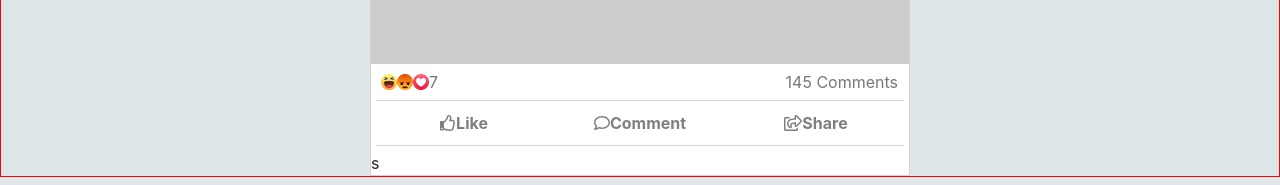
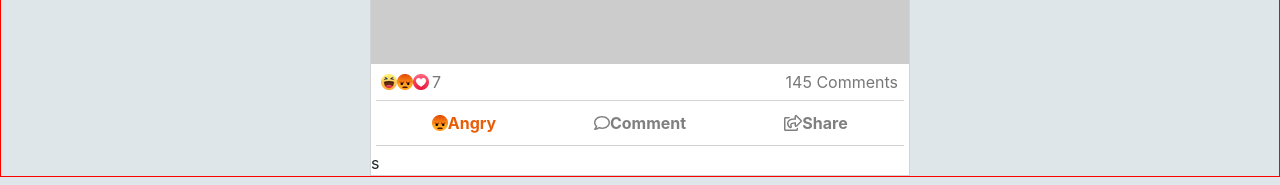
Before and after one commit to ssakib5050/facebook-react-firebase, a React (Create React App) app: page / in a window 1280 px wide. Shown: the part 441-626 px from the top of the page. Built offline with nearby package versions, Linux system fonts and the light colour scheme; the HTML template or start-up script is replaced by a standard one.

Commit message:
Like button Reactions

```diff
--- a/src/components/Post/Post.css
+++ b/src/components/Post/Post.css
@@ -144,6 +144,7 @@
 }
 .comment_infos_count {
   color: #777;
+  margin-left: 3px;
 }
 .post__like_comment_share_panel {
   display: flex;
@@ -170,3 +171,30 @@
 .post__like_comment_share_panel_button_icon {
   font-size: 16px;
 }
+.post__reaction_panel {
+  display: flex;
+  align-items: center;
+  justify-content: center;
+}
+
+.post__like_reaction_text {
+  color: #0d8cf1;
+}
+.post__love_reaction_text {
+  color: #eb2748;
+}
+.post__care_reaction_text {
+  color: #f5ac44;
+}
+.post__haha_reaction_text {
+  color: #f5ac44;
+}
+.post__wow_reaction_text {
+  color: #f5ac44;
+}
+.post__sad_reaction_text {
+  color: #f5ac44;
+}
+.post__angry_reaction_text {
+  color: #e85d08;
+}
--- a/src/components/Post/Post.jsx
+++ b/src/components/Post/Post.jsx
@@ -3,7 +3,6 @@ import "./Post.css";
 
 import {
   FontAwesomeIcon,
-  faEllipsisV,
   faEllipsisH,
   faSave,
   faHistory,
@@ -13,14 +12,15 @@ import {
   faExclamationTriangle,
   faBellSlash,
   faClock,
-  faThumbsUp,
   faCommentRegular,
   faShareSquare,
 } from "../../fontawesome";
 import { Dropdown } from "react-bootstrap";
 import PostReaction from "../PostReaction/PostReaction";
+import PostReactionSelected from "../PostReactionSelected/PostReactionSelected";
 
 function Post({ postProfileImage, postImage, postName, postText }) {
+  const [postReacted, setPostReacted] = useState("angry");
   const [postReactions, setPostReactions] = useState({
     like: 5,
     love: 10,
@@ -35,7 +35,7 @@ function Post({ postProfileImage, postImage, postName, postText }) {
   //   (a, b) => postReactions[b] - postReactions[a]
   // );
 
-  console.log(Object.keys(postReactions).length);
+  // console.log(postReacted);
 
   return (
     <div className="post__container_wrap">
@@ -146,11 +146,7 @@ function Post({ postProfileImage, postImage, postName, postText }) {
         </div>
         <div className="post__like_comment_share_panel">
           <button className="post__like_comment_share_panel_button">
-            <FontAwesomeIcon
-              icon={faThumbsUp}
-              className="post__like_comment_share_panel_button_icon"
-            />
-            <span>Like</span>
+            <PostReactionSelected postReacted={postReacted} />
           </button>
           <button className="post__like_comment_share_panel_button">
             <FontAwesomeIcon
--- /dev/null
+++ b/src/components/PostReactionSelected/PostReactionSelected.jsx
@@ -0,0 +1,75 @@
+import React from "react";
+import "./PostReactionSelected.css";
+
+import { FontAwesomeIcon, faThumbsUp } from "../../fontawesome";
+
+function PostReactionSelected({ postReacted }) {
+  console.log(postReacted);
+
+  const postReactedSetup = () => {
+    switch (postReacted) {
+      case "like":
+        return (
+          <div className="post__reaction_panel">
+            <img src="\assets\images\icons\like-reaction.png" alt="" />
+            <span className="post__like_reaction_text">Like</span>
+          </div>
+        );
+      case "love":
+        return (
+          <div className="post__reaction_panel">
+            <img src="\assets\images\icons\love-reaction.png" alt="" />
+            <span className="post__love_reaction_text">Love</span>
+          </div>
+        );
+      case "care":
+        return (
+          <div className="post__reaction_panel">
+            <img src="\assets\images\icons\care-reaction.png" alt="" />
+            <span className="post__care_reaction_text">Care</span>
+          </div>
+        );
+      case "haha":
+        return (
+          <div className="post__reaction_panel">
+            <img src="\assets\images\icons\haha-reaction.png" alt="" />
+            <span className="post__haha_reaction_text">Haha</span>
+          </div>
+        );
+      case "wow":
+        return (
+          <div className="post__reaction_panel">
+            <img src="\assets\images\icons\wow-reaction.png" alt="" />
+            <span className="post__wow_reaction_text">Wow</span>
+          </div>
+        );
+      case "sad":
+        return (
+          <div className="post__reaction_panel">
+            <img src="\assets\images\icons\sad-reaction.png" alt="" />
+            <span className="post__sad_reaction_text">Sad</span>
+          </div>
+        );
+      case "angry":
+        return (
+          <div className="post__reaction_panel">
+            <img src="\assets\images\icons\angry-reaction.png" alt="" />
+            <span className="post__angry_reaction_text">Angry</span>
+          </div>
+        );
+      default:
+        return (
+          <>
+            <FontAwesomeIcon
+              icon={faThumbsUp}
+              className="post__like_comment_share_panel_button_icon"
+            />
+            <span>Like</span>
+          </>
+        );
+    }
+  };
+  return postReactedSetup();
+}
+
+export default PostReactionSelected;
```
Also changed, not shown: src/components/PostReactionSelected/PostReactionSelected.css (added).
